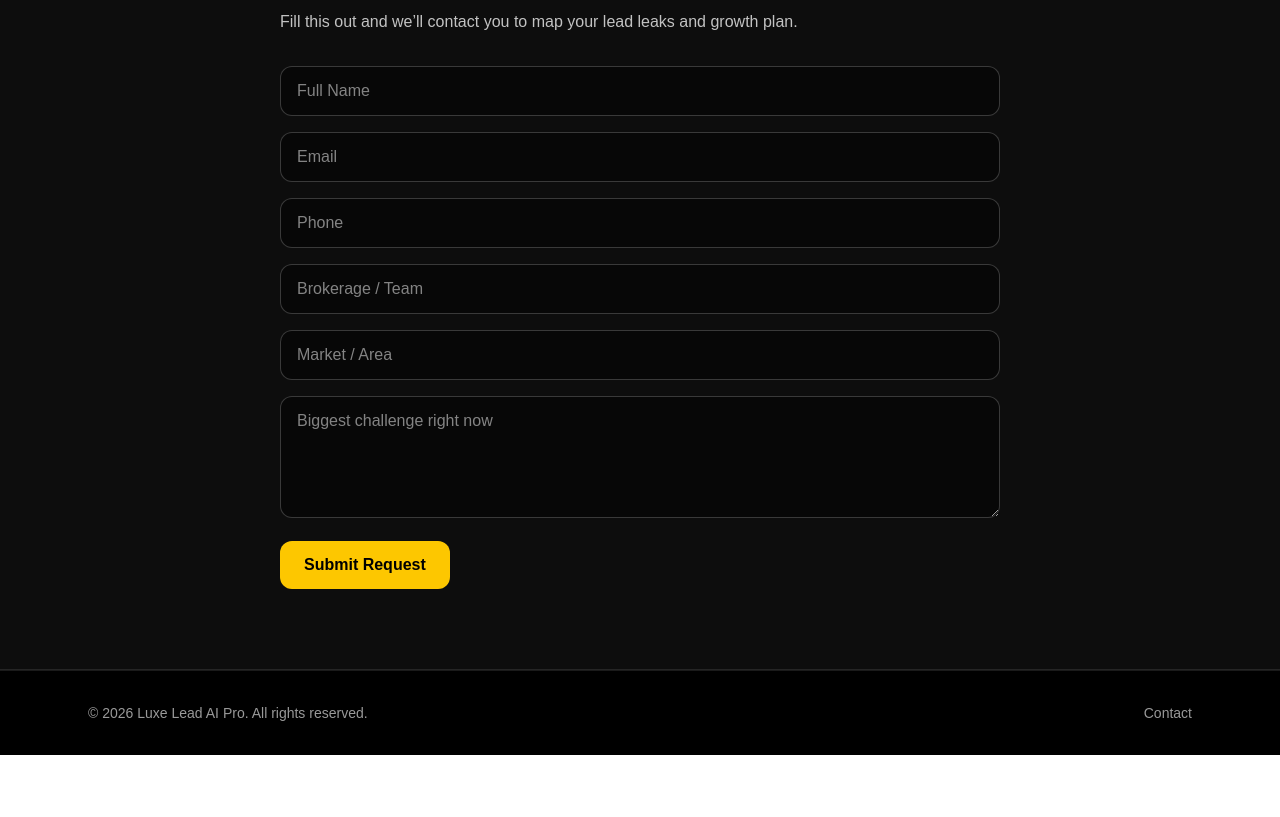
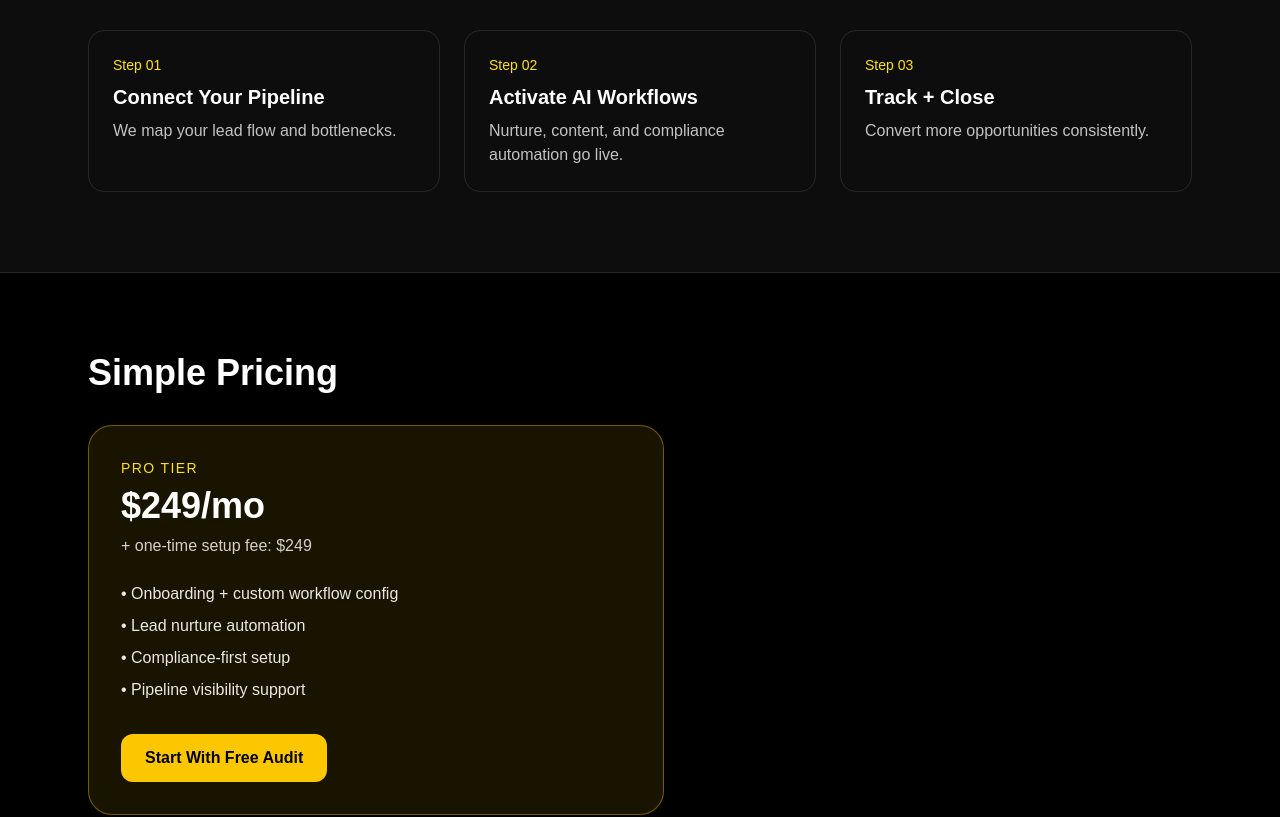
Before and after one commit to robopdesigns/luxeleadpro-site, a Next.js app: page / in a window 1280 px wide. Shown: the part 935-1752 px from the top of the page. Before the commit the page ends 1690 px from the top, so only its background shows below. Built offline with nearby package versions, Linux system fonts and the light colour scheme; no server answers.

Commit message:
Form first then Calendly redirect

```diff
--- a/app/page.tsx
+++ b/app/page.tsx
@@ -35,8 +35,13 @@ const { error } = await supabase.from("leads").insert([payload]);
 if (error) {
 setMessage("Something went wrong. Please try again.");
 } else {
-setMessage("Thanks — your request was sent. We’ll reach out shortly.");
+setMessage("Thanks — redirecting you to book your audit now...");
 form.reset();
+setTimeout(() => {
+window.location.href =
+process.env.NEXT_PUBLIC_CALENDLY_URL ||
+"https://calendly.com/robopdesigns/profit-audit";
+}, 800);
 }
 
 setLoading(false);
@@ -50,7 +55,7 @@ return (
 Luxe Lead <span className="text-yellow-400">AI Pro</span>
 </div>
 <a
-href={process.env.NEXT_PUBLIC_CALENDLY_URL}
+href="#lead-form"
 className="rounded-xl bg-yellow-400 px-4 py-2 text-sm font-semibold text-black hover:bg-yellow-300"
 >
 Book Profit Audit
@@ -67,21 +72,22 @@ AI-Powered Lead Management That Helps You Close More High-End Deals
 </h1>
 <p className="mt-6 max-w-2xl text-lg text-white/80">
 Luxe Lead AI Pro automates lead nurture, content creation, compliance
-checks, and pipeline follow-up so you can grow faster without hiring staff.
+checks, and pipeline follow-up so you can grow faster without hiring
+staff.
 </p>
 
 <div className="mt-8 flex flex-wrap gap-4">
 <a
-href={process.env.NEXT_PUBLIC_CALENDLY_URL}
+href="#lead-form"
 className="rounded-xl bg-yellow-400 px-6 py-3 font-semibold text-black hover:bg-yellow-300"
 >
 Book a 15-Minute Profit Audit
 </a>
 <a
-href="#lead-form"
+href="#pricing"
 className="rounded-xl border border-white/20 px-6 py-3 font-semibold text-white hover:bg-white/10"
 >
-Get Started
+View Pricing
 </a>
 </div>
 </section>
@@ -101,27 +107,109 @@ className="rounded-2xl border border-white/10 bg-white/5 p-6 text-white/90"
 ))}
 </section>
 
+<section className="border-y border-white/10 bg-white/5 py-20">
+<div className="mx-auto w-full max-w-6xl px-6">
+<h2 className="text-3xl font-bold md:text-4xl">How It Works</h2>
+<div className="mt-8 grid gap-6 md:grid-cols-3">
+<div className="rounded-2xl border border-white/10 p-6">
+<p className="mb-2 text-sm text-yellow-300">Step 01</p>
+<h3 className="text-xl font-semibold">Connect Your Pipeline</h3>
+<p className="mt-2 text-white/75">
+We map your lead flow and bottlenecks.
+</p>
+</div>
+<div className="rounded-2xl border border-white/10 p-6">
+<p className="mb-2 text-sm text-yellow-300">Step 02</p>
+<h3 className="text-xl font-semibold">Activate AI Workflows</h3>
+<p className="mt-2 text-white/75">
+Nurture, content, and compliance automation go live.
+</p>
+</div>
+<div className="rounded-2xl border border-white/10 p-6">
+<p className="mb-2 text-sm text-yellow-300">Step 03</p>
+<h3 className="text-xl font-semibold">Track + Close</h3>
+<p className="mt-2 text-white/75">
+Convert more opportunities consistently.
+</p>
+</div>
+</div>
+</div>
+</section>
+
+<section id="pricing" className="mx-auto w-full max-w-6xl px-6 py-20">
+<h2 className="text-3xl font-bold md:text-4xl">Simple Pricing</h2>
+<div className="mt-8 max-w-xl rounded-3xl border border-yellow-400/40 bg-yellow-400/10 p-8">
+<p className="text-sm uppercase tracking-widest text-yellow-300">
+Pro Tier
+</p>
+<p className="mt-2 text-4xl font-bold">$249/mo</p>
+<p className="mt-2 text-white/80">+ one-time setup fee: $249</p>
+<ul className="mt-6 space-y-2 text-white/90">
+<li>• Onboarding + custom workflow config</li>
+<li>• Lead nurture automation</li>
+<li>• Compliance-first setup</li>
+<li>• Pipeline visibility support</li>
+</ul>
+<a
+href="#lead-form"
+className="mt-8 inline-block rounded-xl bg-yellow-400 px-6 py-3 font-semibold text-black hover:bg-yellow-300"
+>
+Start With Free Audit
+</a>
+</div>
+</section>
+
 <section id="lead-form" className="border-y border-white/10 bg-white/5 py-20">
 <div className="mx-auto w-full max-w-3xl px-6">
-<h2 className="text-3xl font-bold md:text-4xl">Request Your Free Profit Audit</h2>
+<h2 className="text-3xl font-bold md:text-4xl">
+Request Your Free Profit Audit
+</h2>
 <p className="mt-3 text-white/75">
 Fill this out and we’ll contact you to map your lead leaks and growth plan.
 </p>
 
 <form onSubmit={handleSubmit} className="mt-8 space-y-4">
-<input name="full_name" required placeholder="Full Name" className="w-full rounded-xl border border-white/20 bg-black/40 px-4 py-3 outline-none focus:border-yellow-400" />
-<input name="email" type="email" required placeholder="Email" className="w-full rounded-xl border border-white/20 bg-black/40 px-4 py-3 outline-none focus:border-yellow-400" />
-<input name="phone" placeholder="Phone" className="w-full rounded-xl border border-white/20 bg-black/40 px-4 py-3 outline-none focus:border-yellow-400" />
-<input name="brokerage" placeholder="Brokerage / Team" className="w-full rounded-xl border border-white/20 bg-black/40 px-4 py-3 outline-none focus:border-yellow-400" />
-<input name="market_area" placeholder="Market / Area" className="w-full rounded-xl border border-white/20 bg-black/40 px-4 py-3 outline-none focus:border-yellow-400" />
-<textarea name="challenge" rows={4} placeholder="Biggest challenge right now" className="w-full rounded-xl border border-white/20 bg-black/40 px-4 py-3 outline-none focus:border-yellow-400" />
+<input
+name="full_name"
+required
+placeholder="Full Name"
+className="w-full rounded-xl border border-white/20 bg-black/40 px-4 py-3 outline-none focus:border-yellow-400"
+/>
+<input
+name="email"
+type="email"
+required
+placeholder="Email"
+className="w-full rounded-xl border border-white/20 bg-black/40 px-4 py-3 outline-none focus:border-yellow-400"
+/>
+<input
+name="phone"
+placeholder="Phone"
+className="w-full rounded-xl border border-white/20 bg-black/40 px-4 py-3 outline-none focus:border-yellow-400"
+/>
+<input
+name="brokerage"
+placeholder="Brokerage / Team"
+className="w-full rounded-xl border border-white/20 bg-black/40 px-4 py-3 outline-none focus:border-yellow-400"
+/>
+<input
+name="market_area"
+placeholder="Market / Area"
+className="w-full rounded-xl border border-white/20 bg-black/40 px-4 py-3 outline-none focus:border-yellow-400"
+/>
+<textarea
+name="challenge"
+rows={4}
+placeholder="Biggest challenge right now"
+className="w-full rounded-xl border border-white/20 bg-black/40 px-4 py-3 outline-none focus:border-yellow-400"
+/>
 
 <button
 type="submit"
 disabled={loading}
 className="rounded-xl bg-yellow-400 px-6 py-3 font-semibold text-black hover:bg-yellow-300 disabled:opacity-60"
 >
-{loading ? "Sending..." : "Submit Request"}
+{loading ? "Sending..." : "Submit & Continue to Booking"}
 </button>
 
 {message && <p className="text-sm text-yellow-300">{message}</p>}
```
